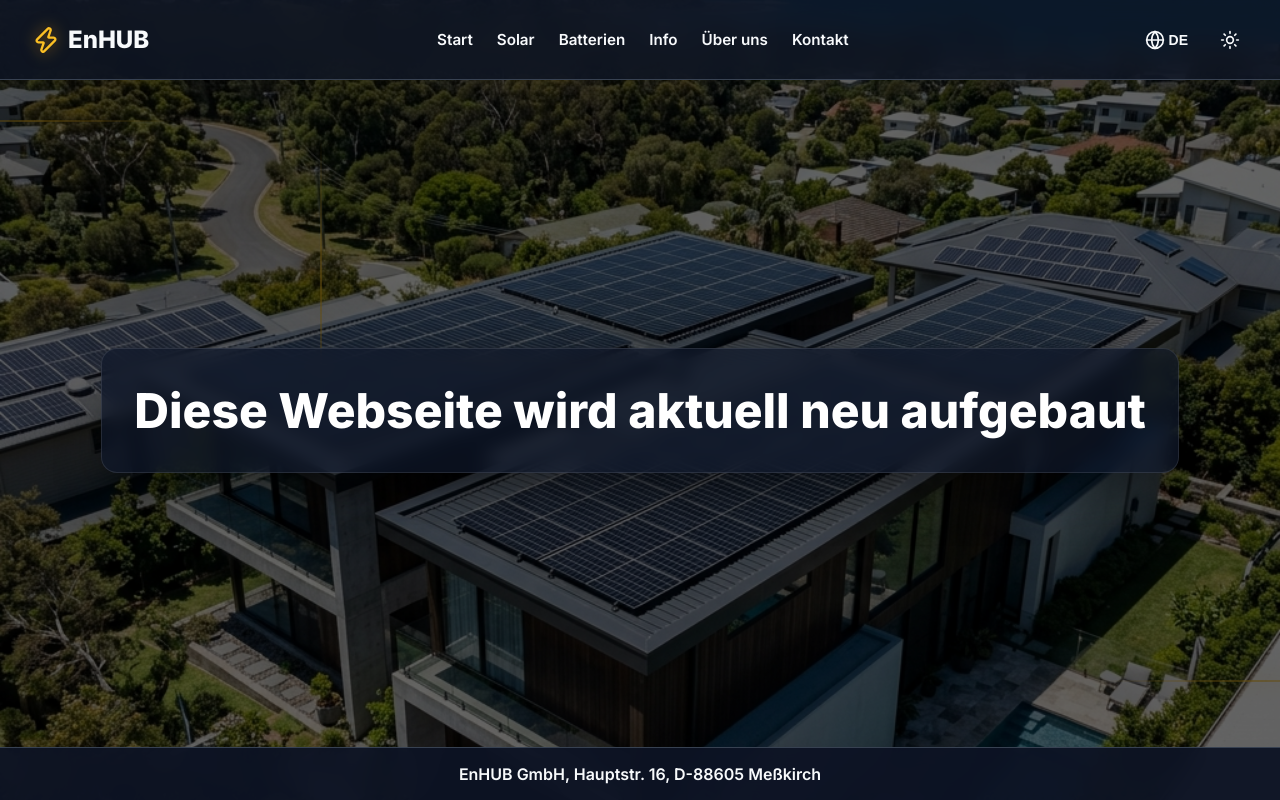
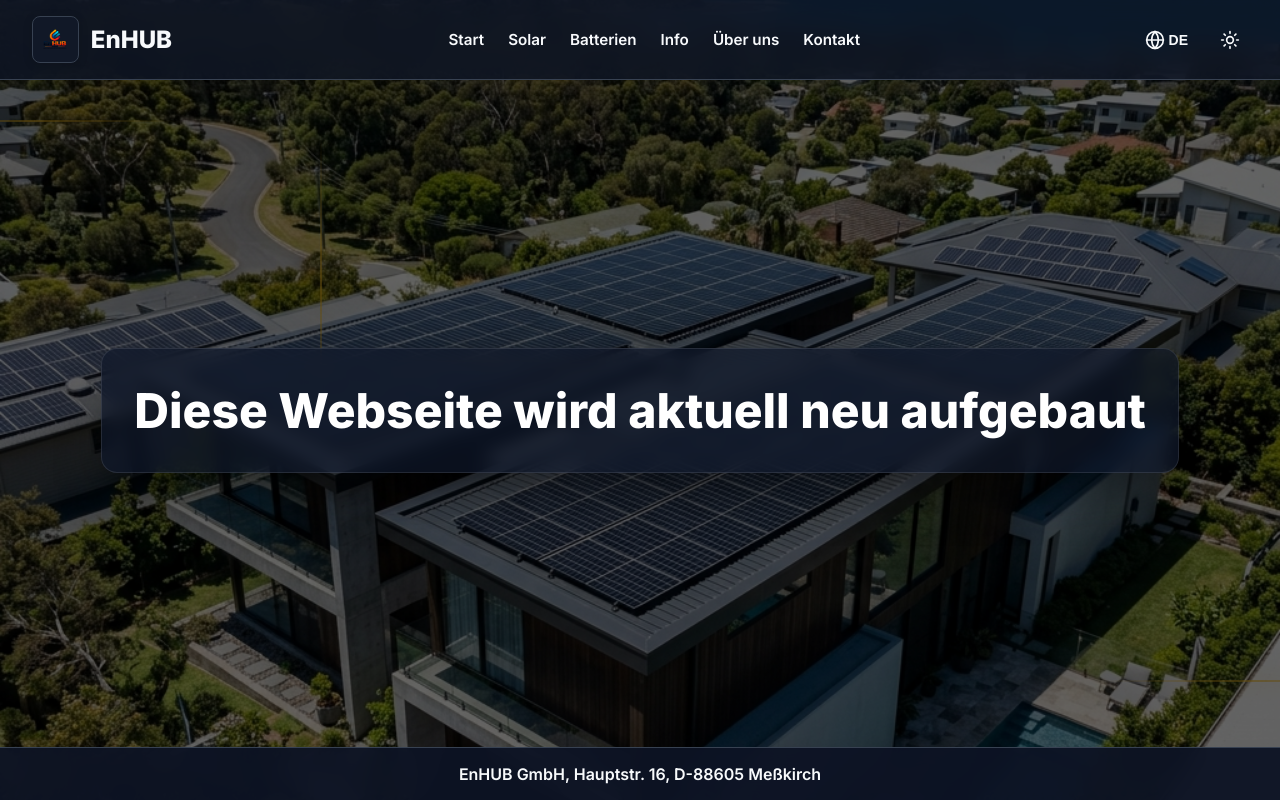
Before and after one commit to seyon1988/enhub-gmbh-solar-fe, a React (Vite) app: page / in a window 1280 px wide. Built offline with nearby package versions, Linux system fonts and the light colour scheme.

Commit message:
Update logo to transparent image with themed background wrapper

```diff
--- a/src/App.tsx
+++ b/src/App.tsx
@@ -63,9 +63,11 @@ function App() {
       </div>
 
       <header>
-        {/* Redesigned Logo: Icon + Text instead of the old sprite */}
+        {/* Logo: Image + Text with background for visibility */}
         <div className="logo-container" onClick={() => scrollTo('home')}>
-          <Zap className="logo-icon" size={28} />
+          <div className="logo-bg-wrapper">
+            <img src="/logo_001.png" alt="EnHUB Logo" className="logo-img" />
+          </div>
           <span>EnHUB</span>
         </div>
 
--- a/src/index.css
+++ b/src/index.css
@@ -83,16 +83,28 @@ header {
 .logo-container {
   display: flex;
   align-items: center;
-  gap: 0.5rem;
+  gap: 0.75rem;
   font-weight: 800;
   font-size: 1.5rem;
   color: var(--text-color);
   cursor: pointer;
 }
 
-.logo-icon {
-  color: var(--accent);
-  filter: drop-shadow(0 0 8px rgba(245, 158, 11, 0.6));
+.logo-bg-wrapper {
+  background: var(--bg-color-alt);
+  padding: 0.4rem;
+  border-radius: 8px;
+  display: flex;
+  align-items: center;
+  justify-content: center;
+  box-shadow: 0 2px 10px rgba(0,0,0,0.15);
+  border: 1px solid var(--border-color);
+}
+
+.logo-img {
+  width: 32px;
+  height: 32px;
+  object-fit: contain;
 }
 
 nav {
```
Also changed, not shown: public/logo_001.png (added).
